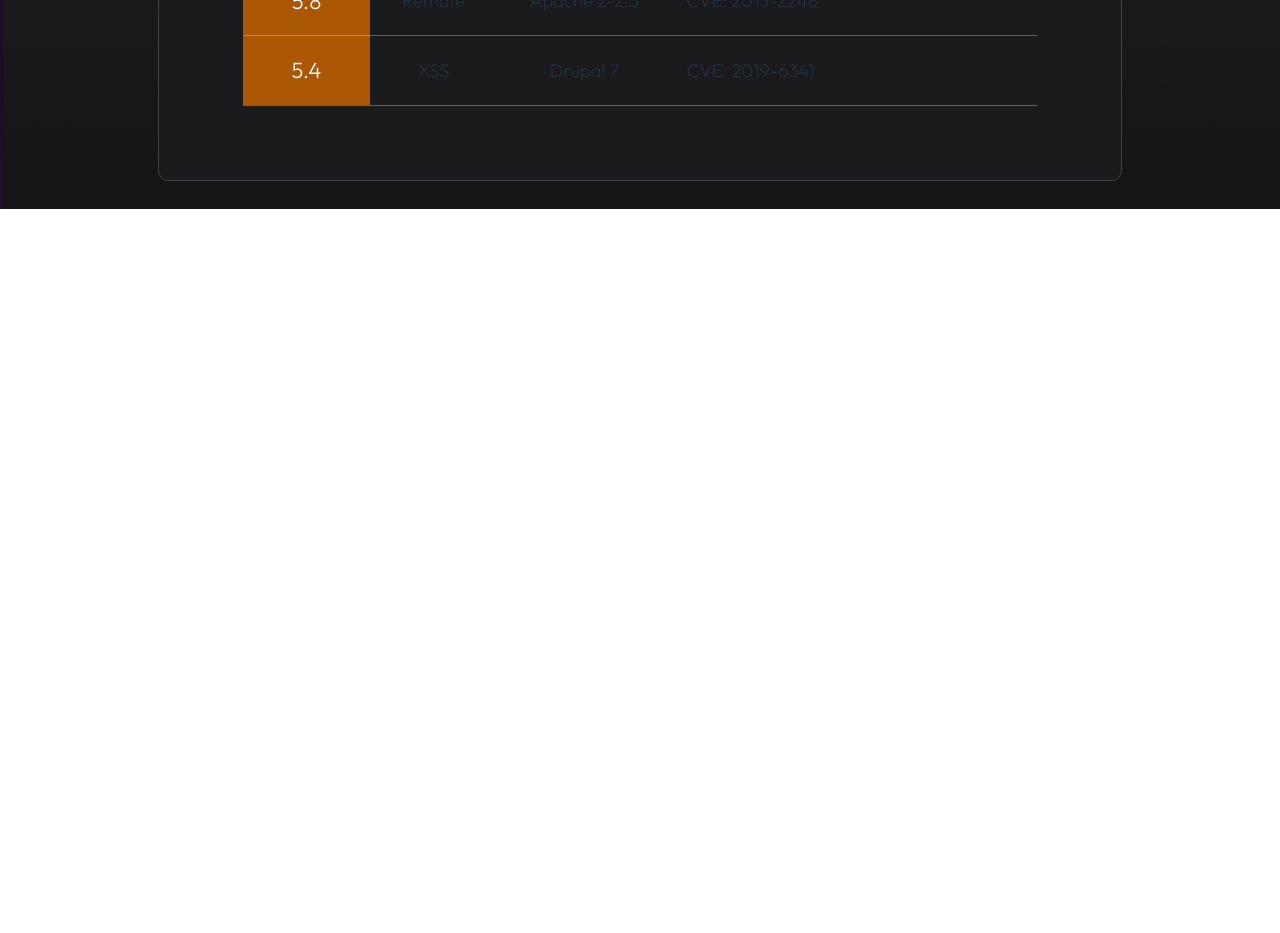
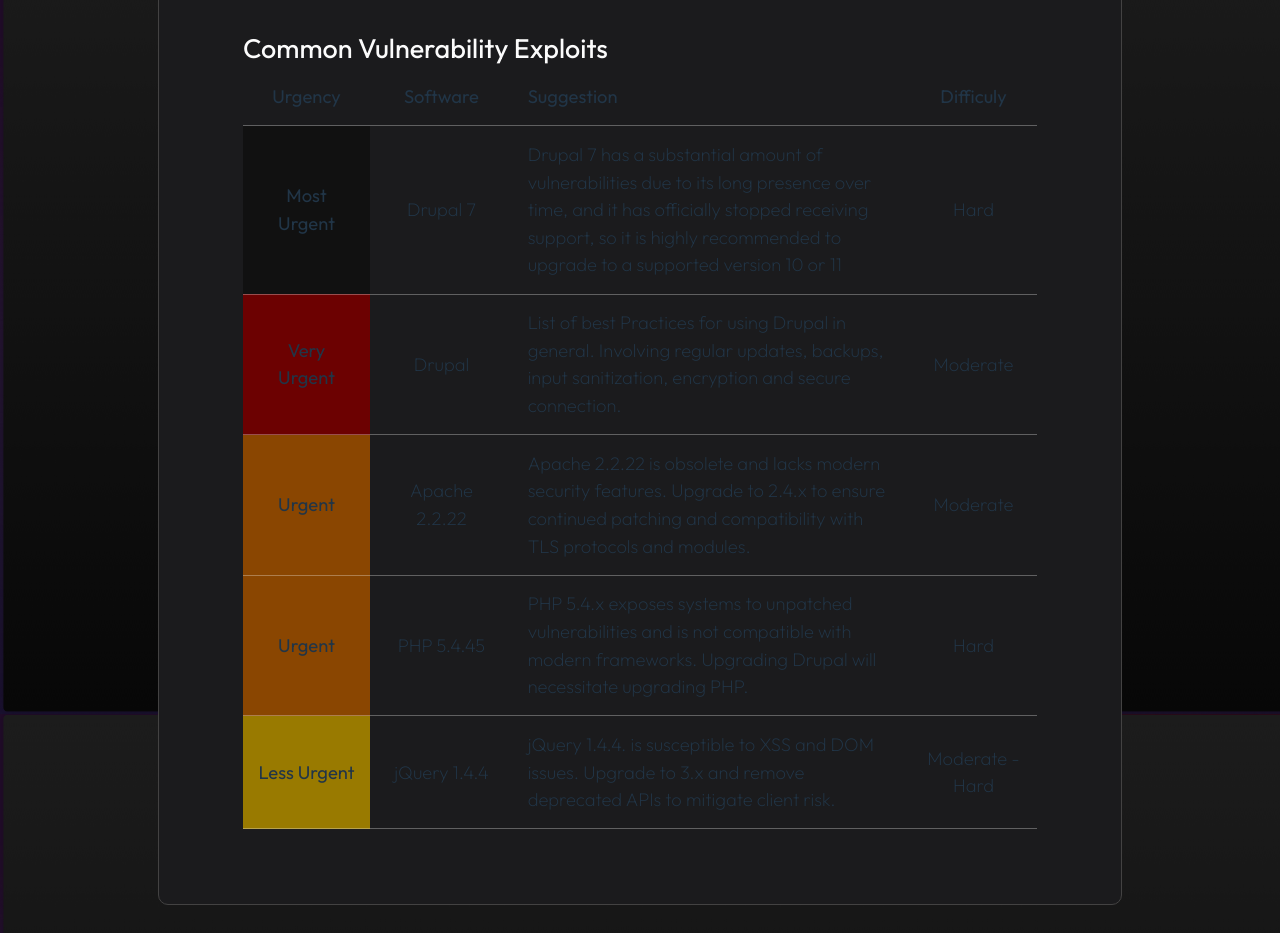
Before and after one commit to hedi3489/my-portfolio, a React (Vite) app: page /projects/black-box-penetration in a window 1280 px wide. Shown: the part 3320-4253 px from the top of the page. Before the commit the page ends 3529 px from the top, so only its background shows below. Built offline with nearby package versions, Linux system fonts and the light colour scheme.

Commit message:
Added recommendations table

```diff
--- a/src/components/ProjectPageComponents.jsx
+++ b/src/components/ProjectPageComponents.jsx
@@ -130,17 +130,17 @@ function CodeSnippet({ title = null, subtitle = null, code, language = "php", st
 
 const getScaleColor = (value) => {
     const num = parseFloat(value);
-    var customStyle = {color: "white", fontSize: "1.2em", fontWeight: "300"}
-    if (isNaN(num)) return {};
-    if (num >= 9) return { ...customStyle, backgroundColor: "#101010",};
-    if (num >= 7) return { ...customStyle, backgroundColor: "#790000" };
-    if (num >= 5) return { ...customStyle, backgroundColor: "#ab5602" };
-    if (num >= 5) return { ...customStyle, backgroundColor: "#997a00" };
+    // if (isNaN(num)) return {};
+    console.log(num);
+    if (num >= 9 || value === "Most Urgent") return { fontWeight: "400", backgroundColor: "#111111",};
+    if (num >= 7 || value === "Very Urgent") return { fontWeight: "400", backgroundColor: "#6c0101" };
+    if (num >= 5 || value === "Urgent") return { fontWeight: "400", backgroundColor: "#8a4601" };
+    if (num >= 4 || value === "Less Urgent") return { fontWeight: "400", backgroundColor: "#997a00" };
     return { backgroundColor: "#2e6b2e", color: "white" };
 };
 
 const Table = ({ columns, rows, center = [], widths = [], colorScale = [] }) => (
-    <table style={{ tableLayout: "fixed", width: "100%" }}>
+    <table style={{ tableLayout: "fixed", width: "auto" }}>
         <thead>
             <tr>
                 {columns.map((col, i) => (
--- a/src/pages/BlackBoxPenProject.jsx
+++ b/src/pages/BlackBoxPenProject.jsx
@@ -72,11 +72,11 @@ function BlackBoxPenPage() {
                         <>Finally, tracks were cleared by wiping Apache access and error logs, removing the backdoor user from all relevant system files, and deleting injected database users from the Drupal MySQL database.</>
                     ]} />
 
-                    <TextSection title="Common Vulnerability Exploits"/>
+                    <TextSection title="Common Vulnerability Exploits">
                         <Table
                             colorScale={[0]}
                             center={[0, 1, 2,]}
-                        widths={["16%", "16%", "22%"]}
+                            widths={["18%", "18%", "22%"]}
                             columns={["Severity", "Type", "Platform", "Name"]}
                             rows={[
                                 ["9.8", "RCE", "Drupal 7", "Drupalgeddon 2 CVE-2018-7600"],
@@ -89,6 +89,22 @@ function BlackBoxPenPage() {
                                 ["5.4", "XSS", "Drupal 7", "CVE: 2019-6341"],
                             ]}
                         />
+                    </TextSection>
+                    <TextSection title="Common Vulnerability Exploits" >
+                        <Table
+                            colorScale={[0]}
+                            center={[0, 1, 3]}
+                            widths={["16%", "18%", "auto", "16%"]}
+                            columns={["Urgency", "Software", "Suggestion", "Difficuly"]}
+                            rows={[
+                                ["Most Urgent", "Drupal 7", "Drupal 7 has a substantial amount of vulnerabilities due to its long presence over time, and it has officially stopped receiving support, so it is highly recommended to upgrade to a supported version 10 or 11", "Hard"],
+                                ["Very Urgent", "Drupal", "List of best Practices for using Drupal in general. Involving regular updates, backups, input sanitization, encryption and secure connection.", "Moderate"],
+                                ["Urgent", "Apache 2.2.22", "Apache 2.2.22 is obsolete and lacks modern security features. Upgrade to 2.4.x to ensure continued patching and compatibility with TLS protocols and modules.", "Moderate"],
+                                ["Urgent", "PHP 5.4.45", "PHP 5.4.x exposes systems to unpatched vulnerabilities and is not compatible with modern frameworks. Upgrading Drupal will necessitate upgrading PHP.", "Hard"],
+                                ["Less Urgent", "jQuery 1.4.4", "jQuery 1.4.4. is susceptible to XSS and DOM issues. Upgrade to 3.x and remove deprecated APIs to mitigate client risk.", "Moderate - Hard"],
+                            ]}
+                        />
+                    </TextSection>
                 </div>
             </div>
         </div>
--- a/src/styles/Utilities.css
+++ b/src/styles/Utilities.css
@@ -119,8 +119,3 @@
 .image-width-65 {
     max-width: 65%;
 }
-
-.crit {
-    color: brown;
-    font-size: 1.2em;
-}
```
Lines whose indentation alone changed are shown as unchanged.
